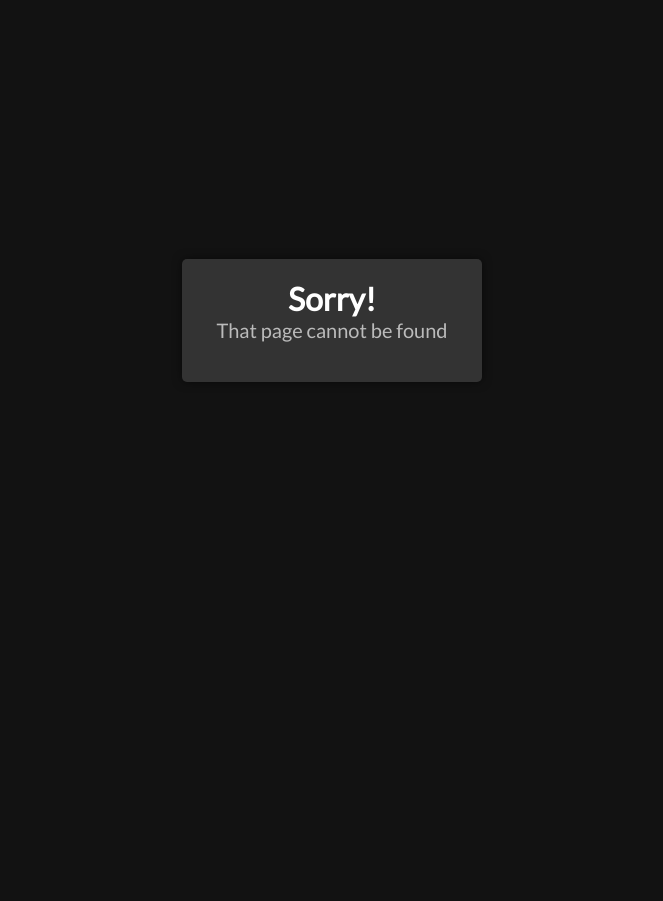
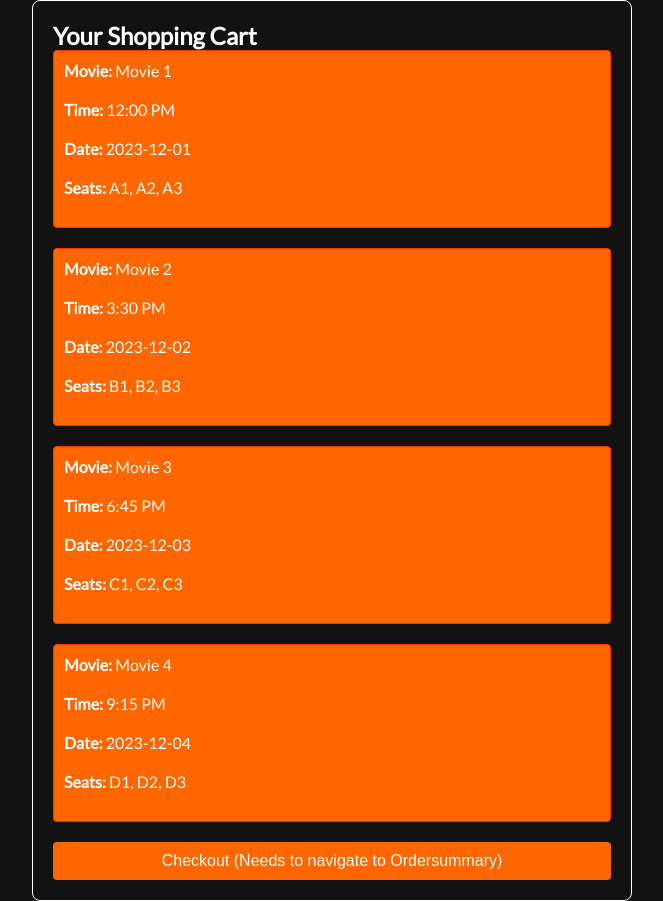
Before and after one commit to Cucumbercon/Cinema-Project, a React (Create React App) app in the folder web/: page /shoppingcart in a window 1280 px wide. Shown: the whole page, without its empty margins (308-971 px from the left). Before the commit the page ends 800 px from the top, so only its background shows below. Built offline with nearby package versions, Linux system fonts and the light colour scheme; a web font is replaced by a local one.

Commit message:
Shopping cart.js implemented

```diff
--- a/web/src/App.js
+++ b/web/src/App.js
@@ -21,6 +21,9 @@ import RegistrationSuccessPage from './pages/Users/RegistrationSuccessPage';
 import Forgotpass from './pages/Users/Forgotpass';
 import { AdminSignup } from './pages/Admin/adminSignup';
 import  UpdateMovie  from './pages/Admin/UpdateMovie';
+import ShoppingCart from './pages/Users/shoppingcart';
+
+
 
 
 function App() {
@@ -40,6 +43,7 @@ function App() {
         <Route path="/" element={<MovieBooking />} />
         <Route path="/moviebooking" element={<MovieBooking />} />
         <Route path="/moviedetails/:id" element={<MovieDetails />} />
+        <Route path="/shoppingcart" element={<ShoppingCart />} />
         <Route path="/movieseatbooking" element={<MovieSeatBooking />} />
         <Route path="/adminpanel" element={<AdminPanel />} />
         <Route path="/dashboard" element={<DashBoard isAdmin={isAdmin} />} />
--- a/web/src/Homepage/home.js
+++ b/web/src/Homepage/home.js
@@ -52,7 +52,7 @@ const MovieBooking = (props) => {
     const handleCartClick = () => {
         // Navigate to the shopping cart page or open a cart dropdown
         console.log("Cart clicked");
-        // Example: navigate('/cart');
+        navigate('/shoppingcart');
     };
 
 
--- a/web/src/pages/TicketProcess/seatsSelecting.js
+++ b/web/src/pages/TicketProcess/seatsSelecting.js
@@ -46,6 +46,7 @@ function MovieSeatBooking() {
     }
 
     const saveSeatToDatabase = (seatId, selected) => {
+        // This is to save the seat information to the database change the url to the created api
         fetch('/api/saveSeat', {
             method: 'POST',
             headers: {
--- /dev/null
+++ b/web/src/pages/Users/shoppingcart.css
@@ -0,0 +1,40 @@
+/* shoppingcart.css */
+
+.shopping-cart-container {
+    max-width: 600px;
+    margin: auto;
+    padding: 20px;
+    border: 1px solid #fff;
+    border-radius: 8px;
+    box-shadow: 0 0 10px rgba(0, 0, 0, 0.1);
+  }
+
+  .empty-cart-message {
+    text-align: center;
+    color: #888;
+  }
+
+  .cart-item {
+    margin-bottom: 20px;
+    padding: 10px;
+    border: 1px solid #ff3300;
+    border-radius: 4px;
+    background: #ff6600;
+  }
+
+  .Shoppingbutton {
+    display: block;
+    width: 100%;
+    padding: 10px;
+    background-color: #ff6600;
+    color: #fff;
+    border: none;
+    border-radius: 4px;
+    cursor: pointer;
+    font-size: 16px;
+    margin-top: 20px;
+  }
+
+  .Shoppingbutton:hover {
+    background-color: #ff3300;
+  }
--- /dev/null
+++ b/web/src/pages/Users/shoppingcart.js
@@ -0,0 +1,85 @@
+import React, { useState, useEffect } from 'react';
+import { useNavigate, useLocation } from 'react-router-dom';  // Import useNavigate from react-router-dom
+import './shoppingcart.css';
+
+const ShoppingCart = () => {
+  const [cartItems, setCartItems] = useState([]);
+  const navigate = useNavigate();
+
+  useEffect(() => {
+    // Placeholder data for four tickets with seat information
+    const placeholderTickets = [
+      {
+        movieName: 'Movie 1',
+        movieTime: '12:00 PM',
+        movieDate: '2023-12-01',
+        seats: ['A1', 'A2', 'A3'],
+      },
+      {
+        movieName: 'Movie 2',
+        movieTime: '3:30 PM',
+        movieDate: '2023-12-02',
+        seats: ['B1', 'B2', 'B3'],
+      },
+      {
+        movieName: 'Movie 3',
+        movieTime: '6:45 PM',
+        movieDate: '2023-12-03',
+        seats: ['C1', 'C2', 'C3'],
+      },
+      {
+        movieName: 'Movie 4',
+        movieTime: '9:15 PM',
+        movieDate: '2023-12-04',
+        seats: ['D1', 'D2', 'D3'],
+      },
+    ];
+
+    setCartItems(placeholderTickets);
+  }, []);
+
+  const handleCheckout = () => {
+    // Implement checkout and navigate to the order summary page
+    console.log('Checkout button clicked. Implement your checkout logic here.');
+
+  };
+
+  return (
+    <div className="shopping-cart-container">
+      <h2>Your Shopping Cart</h2>
+      {cartItems.length === 0 ? (
+        <p className="empty-cart-message">Your cart is empty.</p>
+      ) : (
+        <div>
+          {cartItems.map((item, index) => (
+            <div key={index} className="cart-item">
+              <p><strong>Movie:</strong> {item.movieName}</p>
+              <p><strong>Time:</strong> {item.movieTime}</p>
+              <p><strong>Date:</strong> {item.movieDate}</p>
+              <p><strong>Seats:</strong> {item.seats.join(', ')}</p>
+            </div>
+          ))}
+          <button
+            style={{
+              display: 'block',
+              width: '100%',
+              padding: '10px',
+              backgroundColor: '#ff6600',
+              color: '#fff',
+              border: 'none',
+              borderRadius: '4px',
+              cursor: 'pointer',
+              fontSize: '16px',
+              marginTop: '20px',
+            }}
+            onClick={handleCheckout}
+          >
+            Checkout (Needs to navigate to Ordersummary)
+          </button>
+        </div>
+      )}
+    </div>
+  );
+};
+
+export default ShoppingCart;
```
